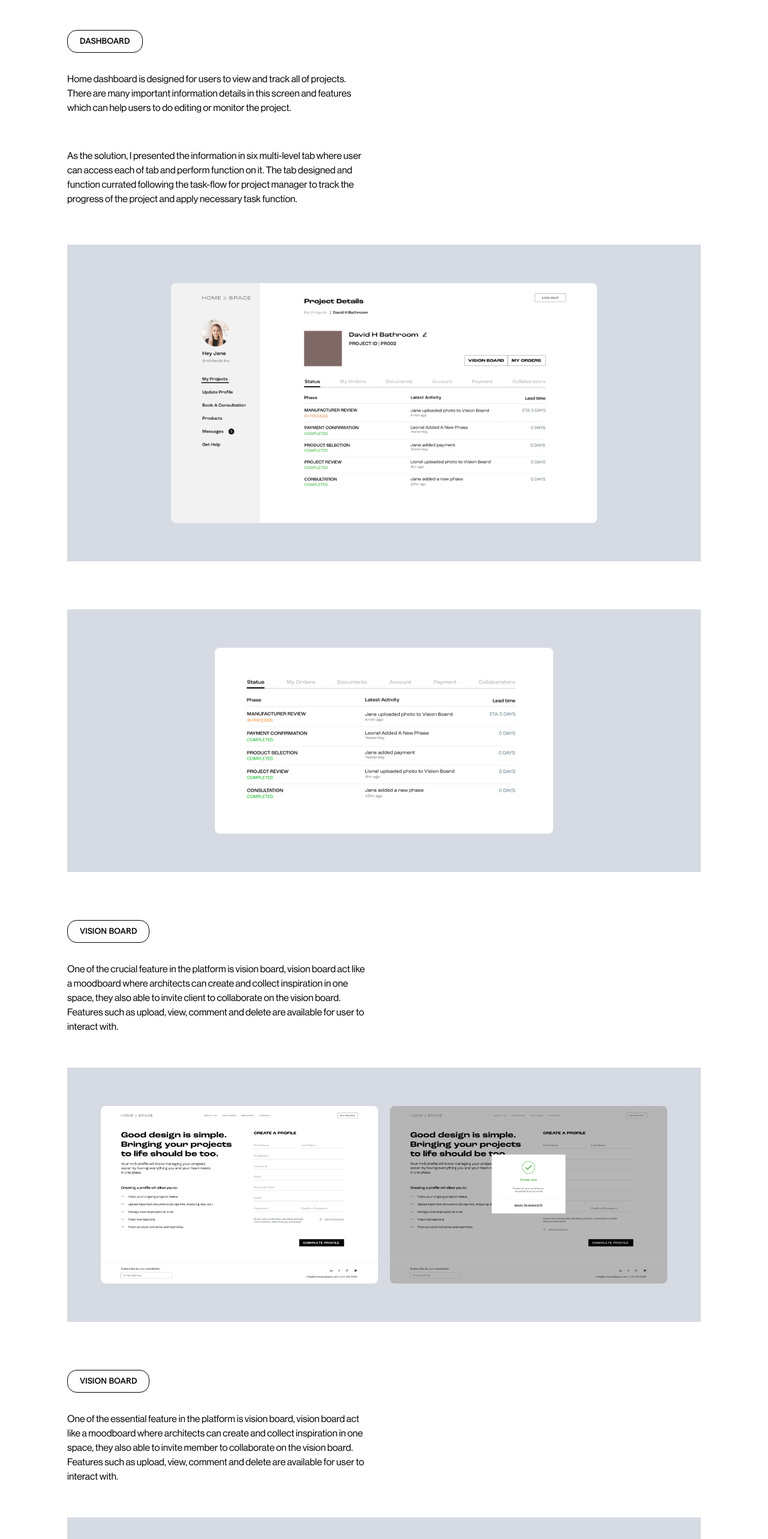
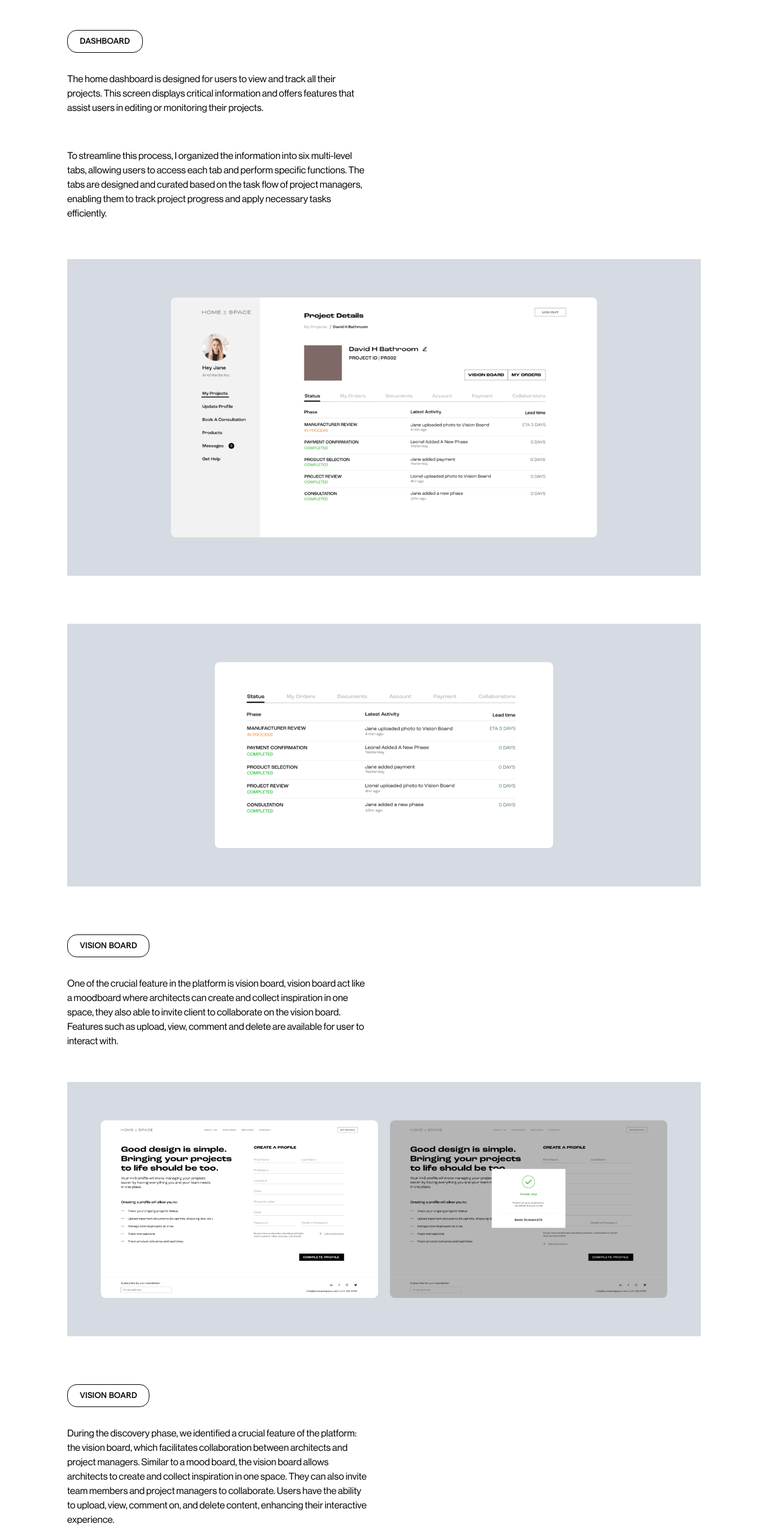
Before and after one commit to mafazaapri/mafazaapri.github.io, a React (Vite) app: page /#/work/home-space in a window 1280 px wide. Shown: the part 6900-9466 px from the top of the page at 60% size. Built offline with nearby package versions, Linux system fonts and the light colour scheme.

Commit message:
Update WorkHomeSpace.jsx
Change writing content

```diff
--- a/src/pages/WorkHomeSpace.jsx
+++ b/src/pages/WorkHomeSpace.jsx
@@ -255,20 +255,19 @@ export default function WorkHomeSpace() {
             <div>
               <HeaderTitle>Dashboard</HeaderTitle>
               <p className="max-w-[31.25rem]">
-                Home dashboard is designed for users to view and track all of
-                projects. There are many important information details in this
-                screen and features which can help users to do editing
-                or monitor the project.
+                The home dashboard is designed for users to view and track all their projects.
+                This screen displays critical information and offers features that assist users
+                in editing or monitoring their projects.
               </p>
             </div>
           </div>
           <div className="grid grid-cols-1 lg:grid-cols-2 mb-16">
             <div>
               <p className="max-w-[31.25rem]">
-                As the solution, I presented the information in six multi-level tab where
-                user can access each of tab and perform function on it. The tab designed and function currated
-                following the task-flow for project manager to track the
-                progress of the project and apply necessary task function.
+                To streamline this process, I organized the information into six multi-level
+                tabs, allowing users to access each tab and perform specific functions.
+                The tabs are designed and curated based on the task flow of project managers,
+                enabling them to track project progress and apply necessary tasks efficiently.
               </p>
             </div>
           </div>
@@ -311,12 +310,12 @@ export default function WorkHomeSpace() {
             <div>
               <HeaderTitle>Vision Board</HeaderTitle>
               <p className="max-w-[31.25rem]">
-                One of the essential feature in the platform is vision board,
-                vision board act like a moodboard where architects can create
-                and collect inspiration in one space, they also able to invite
-                member to collaborate on the vision board. Features such as
-                upload, view, comment and delete are available for user to
-                interact with.
+                During the discovery phase, we identified a crucial feature of the platform: the vision
+                board, which facilitates collaboration between architects and project managers.
+                Similar to a mood board, the vision board allows architects to create and
+                collect inspiration in one space. They can also invite team members and project
+                managers to collaborate. Users have the ability to upload, view, comment on,
+                and delete content, enhancing their interactive experience.
               </p>
             </div>
           </div>
```
